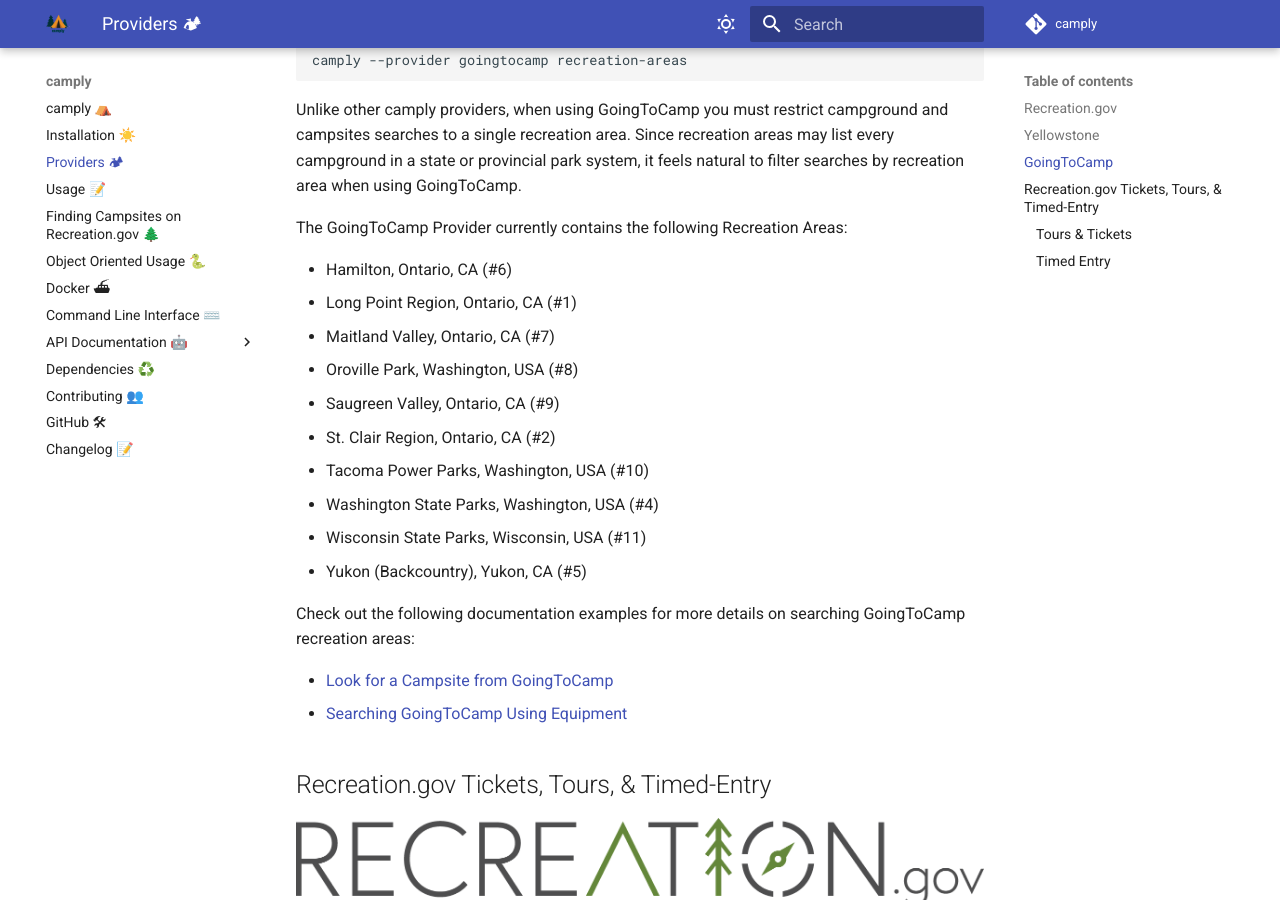
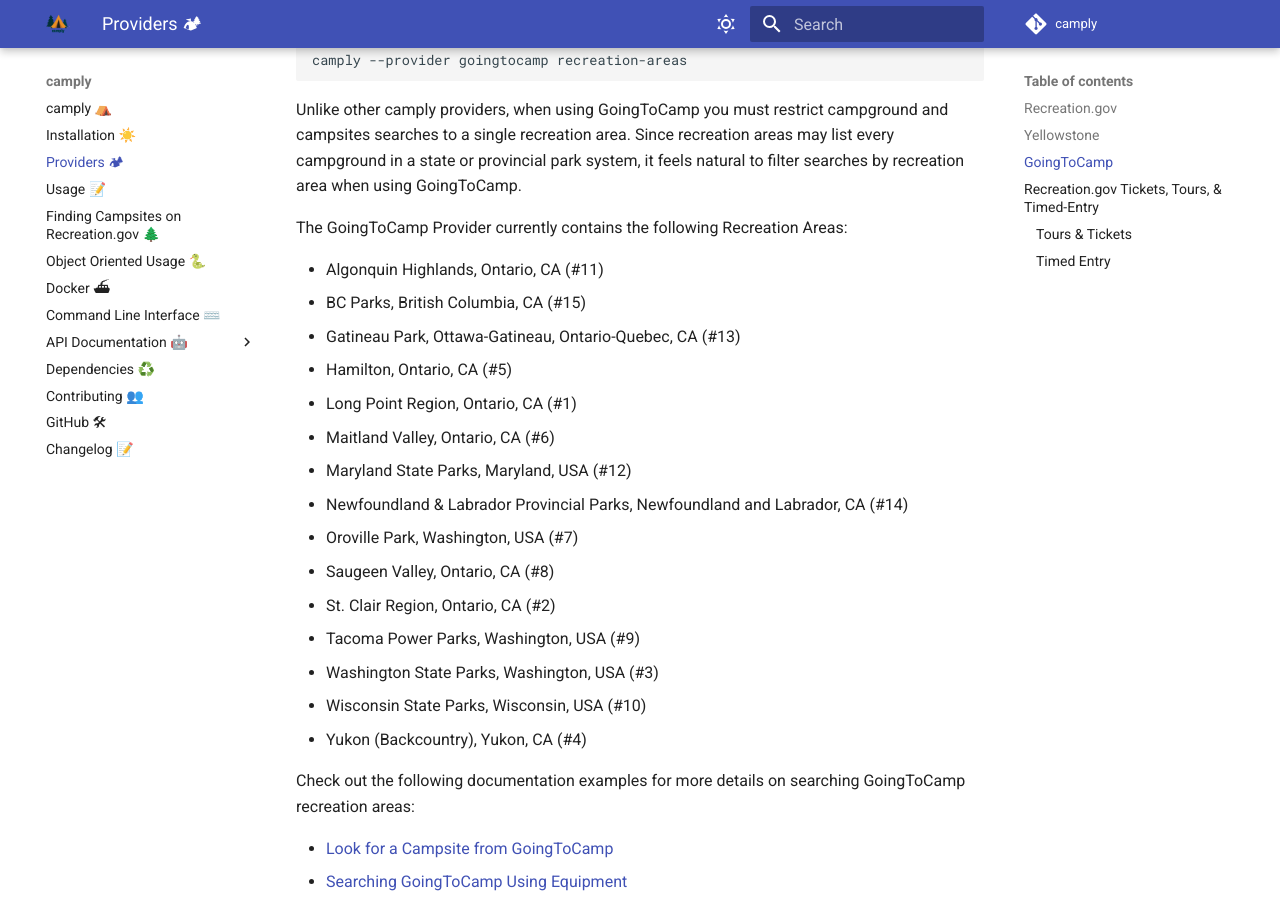
Before and after one commit to juftin/camply, an MkDocs documentation site: the page built from docs/providers.md, in a window 1280 px wide and 900 px high, scrolled down 1757 px. Built offline with MkDocs 1.6.1 and Material for MkDocs 9.7.7, drawn with Linux system fonts in a browser that asks for light colours; comment, search, counter and statistics services are not loaded.

Commit message:
:sparkles: Add additional GoingToCamp recreation areas

```diff
--- a/docs/providers.md
+++ b/docs/providers.md
@@ -59,16 +59,21 @@
 
 The GoingToCamp Provider currently contains the following Recreation Areas:
 
--   Hamilton, Ontario, CA (#6)
+-   Algonquin Highlands, Ontario, CA (#11)
+-   BC Parks, British Columbia, CA (#15)
+-   Gatineau Park, Ottawa-Gatineau, Ontario-Quebec, CA (#13)
+-   Hamilton, Ontario, CA (#5)
 -   Long Point Region, Ontario, CA (#1)
--   Maitland Valley, Ontario, CA (#7)
--   Oroville Park, Washington, USA (#8)
--   Saugreen Valley, Ontario, CA (#9)
+-   Maitland Valley, Ontario, CA (#6)
+-   Maryland State Parks, Maryland, USA (#12)
+-   Newfoundland & Labrador Provincial Parks, Newfoundland and Labrador, CA (#14)
+-   Oroville Park, Washington, USA (#7)
+-   Saugeen Valley, Ontario, CA (#8)
 -   St. Clair Region, Ontario, CA (#2)
--   Tacoma Power Parks, Washington, USA (#10)
--   Washington State Parks, Washington, USA (#4)
--   Wisconsin State Parks, Wisconsin, USA (#11)
--   Yukon (Backcountry), Yukon, CA (#5)
+-   Tacoma Power Parks, Washington, USA (#9)
+-   Washington State Parks, Washington, USA (#3)
+-   Wisconsin State Parks, Wisconsin, USA (#10)
+-   Yukon (Backcountry), Yukon, CA (#4)
 
 Check out the following documentation examples for more details on searching GoingToCamp recreation
 areas:
```
Also changed, not shown: 1 other file.
